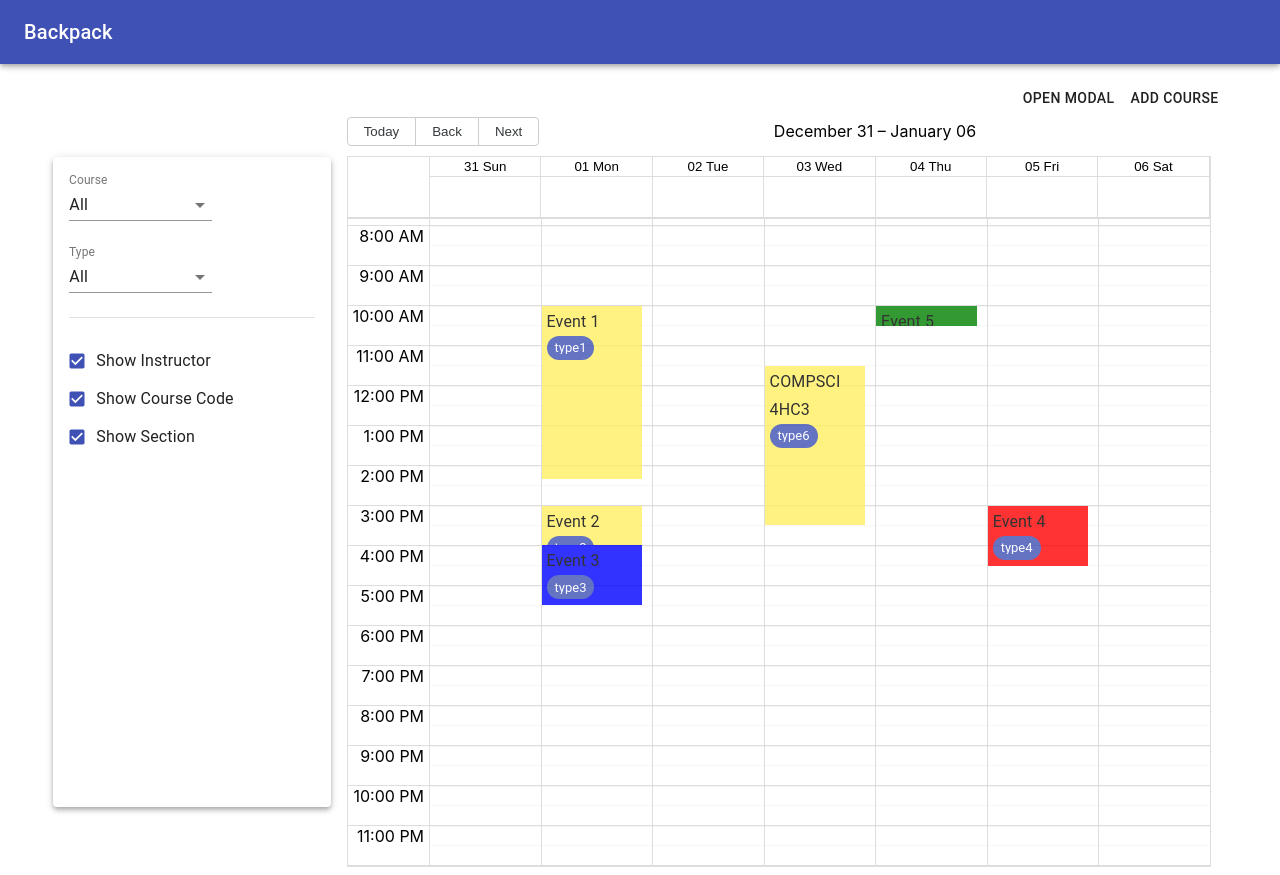
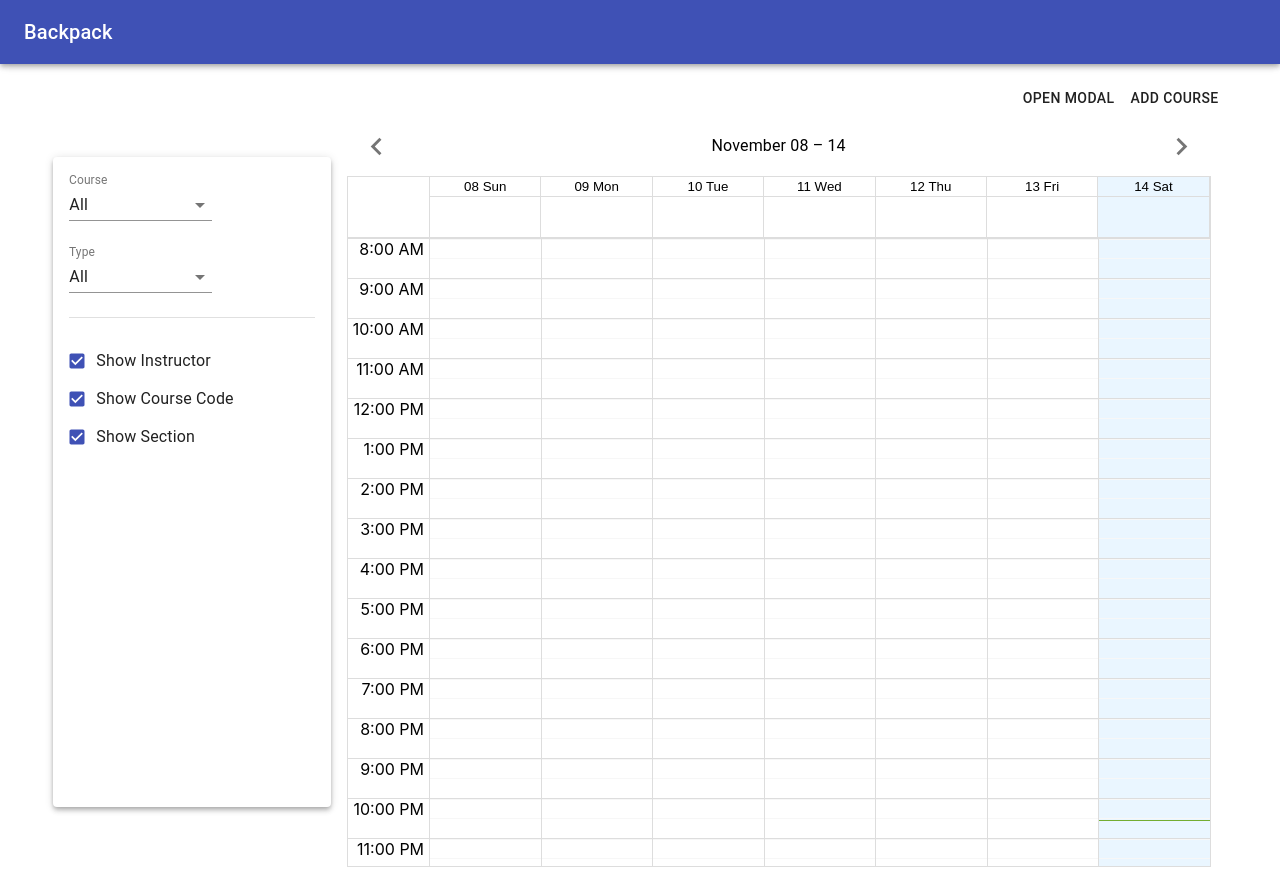
Before and after one commit to ZayedSheet/Backpack, a React (Create React App) app in the folder backpack/: page / in a window 1280 px wide. Built offline with nearby package versions, Linux system fonts and the light colour scheme; the HTML template or start-up script is replaced by a standard one.

Commit message:
Change week range using toolbar

```diff
--- a/backpack/src/DataProvider.js
+++ b/backpack/src/DataProvider.js
@@ -1,4 +1,4 @@
-import React, { createContext, useContext, useState } from 'react';
+import React, { createContext, useContext, useEffect, useState } from 'react';
 import { CALENDAR_EVENTS } from './DefaultData';
 const Context = createContext();
 
@@ -6,12 +6,18 @@ export const useDataProvider = () => useContext(Context);
 export default ({ children }) => {
   const [calendarEvents, setCalendarEvents] = useState([...CALENDAR_EVENTS]);
   const [myCourses, setMyCourses] = useState(CALENDAR_EVENTS.filter(x => x.courseCode).map(x => x.courseCode));
+  const [targetDate, setTargetDate] = useState(new Date());
   const store = {
     setCalendarEvents,
     calendarEvents,
     myCourses,
-    setMyCourses
+    targetDate,
+    setTargetDate,
   }
+
+  useEffect(() => {
+    setMyCourses([...new Set(calendarEvents.filter(x => x.courseCode).map(x => x.courseCode))]);
+  },[JSON.stringify([...new Set(calendarEvents.filter(x => x.courseCode).map(x => x.courseCode))])])
   return (
     <Context.Provider value={store}>
       {children}
--- a/backpack/src/DefaultData.js
+++ b/backpack/src/DefaultData.js
@@ -1,44 +1,44 @@
 export const CALENDAR_EVENTS = [
     {
         title: 'Event 1',
-        start: new Date(2018, 0, 1, 10, 0), // end datetime
-        end: new Date(2018, 0, 1, 14, 20), //start datetime
+        start: new Date(2020, 10, 17, 10, 0), // end datetime
+        end: new Date(2020, 10, 17, 14, 20), //start datetime
         color: '#ffef62',
         type: 'type1'
     },
     {
         title: 'Event 2',
-        start: new Date(2018, 0, 1, 15, 0), // end datetime
-        end: new Date(2018, 0, 1, 16, 0), //start datetime
+        start: new Date(2020, 10, 18, 15, 0), // end datetime
+        end: new Date(2020, 10, 18, 16, 0), //start datetime
         color: '#ffef62',
         type: 'type2'
 
     },
     {
         title: 'Event 3',
-        start: new Date(2018, 0, 1, 16, 0), // end datetime
-        end: new Date(2018, 0, 1, 17, 30), //start datetime
+        start: new Date(2020, 10, 17, 16, 0), // end datetime
+        end: new Date(2020, 10, 17, 17, 30), //start datetime
         color: 'blue',
         type: 'type3'
     },
     {
         title: 'Event 4',
-        start: new Date(2018, 0, 5, 15, 0), // end datetime
-        end: new Date(2018, 0, 5, 16, 30), //start datetime
+        start: new Date(2020, 10, 16, 15, 0), // end datetime
+        end: new Date(2020, 10, 16, 16, 30), //start datetime
         color: 'red',
         type: 'type4'
     },
     {
         title: 'Event 5',
-        start: new Date(2018, 0, 4, 10, 0), // end datetime
-        end: new Date(2018, 0, 4, 10, 30), //start datetime
+        start: new Date(2020, 10, 16, 10, 0), // end datetime
+        end: new Date(2020, 10, 16, 10, 30), //start datetime
         color: 'green',
         type: 'type5'
     },
     {
         title: 'Course 1',
-        start: new Date(2018, 0, 3, 11, 30), // end datetime
-        end: new Date(2018, 0, 3, 15, 30), //start datetime
+        start: new Date(2020, 10, 19, 11, 30), // end datetime
+        end: new Date(2020, 10, 19, 15, 30), //start datetime
         color: '#ffef62',
         type: 'type6',
         courseCode: 'COMPSCI 4HC3',
--- a/backpack/src/components/Calendar/Calendar.js
+++ b/backpack/src/components/Calendar/Calendar.js
@@ -3,9 +3,10 @@ import { render } from 'react-dom';
 import { Calendar, momentLocalizer } from 'react-big-calendar';
 import moment from 'moment';
 import 'react-big-calendar/lib/css/react-big-calendar.css';
-import { Chip, Grid, Paper, Typography } from '@material-ui/core';
+import { Chip, Grid, IconButton, Paper, Typography } from '@material-ui/core';
 import { useDataProvider } from '../../DataProvider';
-
+import ChevronRightIcon from '@material-ui/icons/ChevronRight';
+import ChevronLeftIcon from '@material-ui/icons/ChevronLeft';
 moment.locale('en-GB');
 const localizer = momentLocalizer(moment);
 const MonthEvent = ({ event }) => (
@@ -39,31 +40,59 @@ const eventPropGetter = (event, start, end, isSelected) => {
     };
 }
 
-const CustomToolbar = ({ }) => {
+const CustomToolbar = (props) => {
+    const { setTargetDate, targetDate } = useDataProvider();
+    const {label} = props;
     return (
-        <div>
-            todos
-        </div>
+        <Grid container alignItems='center'>
+            <Grid item xs={4} >
+                <IconButton
+                 onClick={() => {
+                    let newDate = new Date(targetDate.getTime());
+                    newDate.setDate(newDate.getDate() - 7);
+                    setTargetDate(newDate);
+                }}
+                >
+                    <ChevronLeftIcon fontSize="large" />
+                </IconButton>
+            </Grid>
+            <Grid item xs={4} container justify='center'>
+                <Typography variant='body1'>
+                    {label}
+                </Typography>
+            </Grid>
+            <Grid item xs={4} container justify='flex-end'>
+                <IconButton
+                    onClick={() => {
+                        let newDate = new Date(targetDate.getTime());
+                        newDate.setDate(newDate.getDate() + 7);
+                        setTargetDate(newDate);
+                    }}
+                >
+                    <ChevronRightIcon fontSize="large" />
+                </IconButton>
+            </Grid>
+        </Grid>
     );
 }
 
 export default () => {
-    const { calendarEvents, setCalendarEvents } = useDataProvider();
+    const { calendarEvents, targetDate } = useDataProvider();
     return (
         <div style={{ height: '100%' }}>
             <Calendar
                 components={{
                     event: MonthEvent,
-                    //toolbar: CustomToolbar
+                    toolbar: CustomToolbar
                 }}
                 localizer={localizer}
                 events={calendarEvents.filter(x => !x.hidden)}
                 view='week'
                 views={['week']}
-                min={new Date(2008, 0, 1, 0, 0)}
-                max={new Date(2008, 0, 1, 23, 59)}
-                date={new Date(2018, 0, 1)}
-                scrollToTime={new Date(0, 0, 0, 8,0)}
+                min={new Date(0, 0, 0, 0, 0)}
+                max={new Date(0, 0, 0, 23, 59)}
+                date={targetDate}
+                scrollToTime={new Date(0, 0, 0, 8, 0)}
                 eventPropGetter={eventPropGetter}
             />
         </div>
--- a/backpack/src/components/Modal/Modal.js
+++ b/backpack/src/components/Modal/Modal.js
@@ -92,7 +92,8 @@ export default function TransitionsModal(props) {
     newEvent.course = course;
     newEvent.description = e.target.elements['description'].value;
     // newEvent.color = getColor(newEvent.course);
-    newEvent.color = COURSES.find(x => x === course).color || 'pink';
+    let c = COURSES.find(x => x === course);
+    newEvent.color = c ? c.color : 'pink';
 
     const date = e.target.elements['date'].value;
     const startTime = e.target.elements['from'].value;
--- a/backpack/src/components/SideBar/SideBar.js
+++ b/backpack/src/components/SideBar/SideBar.js
@@ -85,11 +85,10 @@ const useStyles = makeStyles((theme) => ({
 //date fns
 const getFirstSunday = () => {
   let today = new Date();
-  //let date = new Date(today.getFullYear(),8, 1);
-  let date = new Date(2018,0, 1);
-  // while (date.getDay() !== 0){
-  //   date.setDate(date.getDate() + 1);
-  // }
+  let date = new Date(today.getFullYear(),8, 1);
+  while (date.getDay() !== 0){
+    date.setDate(date.getDate() + 1);
+  }
   return date;
 }
 
```
